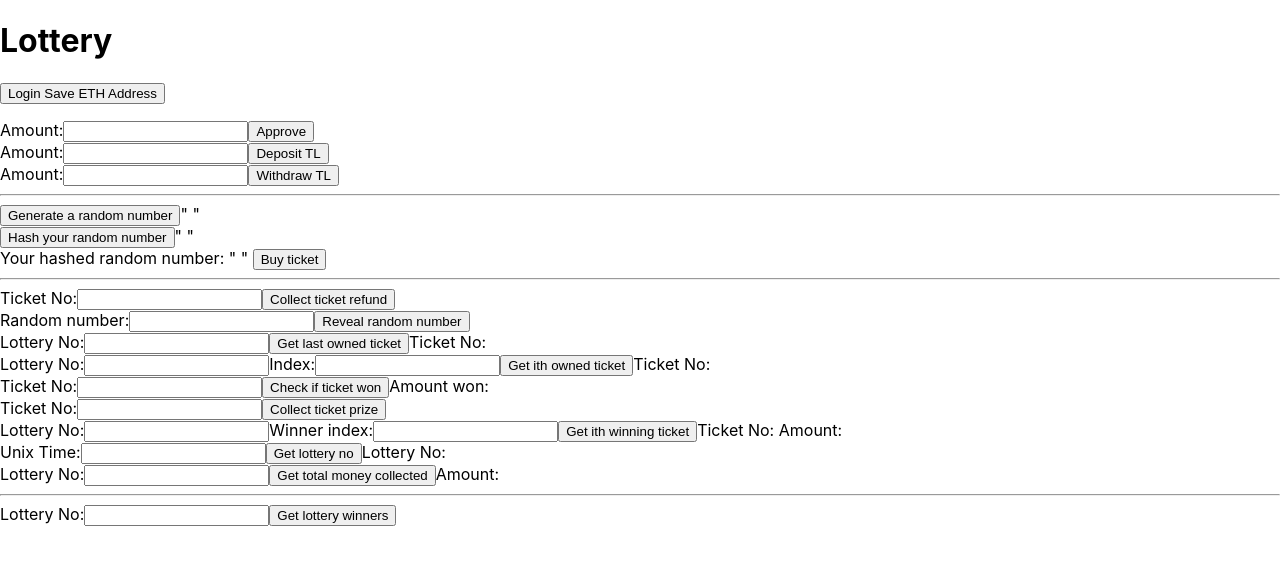
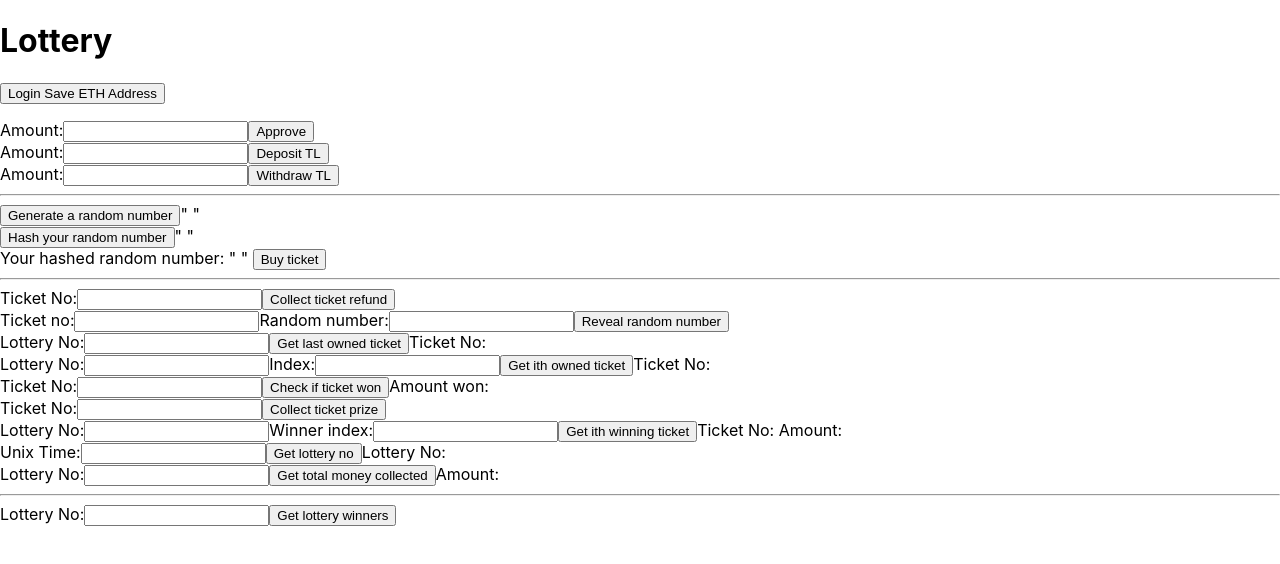
Before and after one commit to dedekoymert/lottery-app, a React (Create React App) app: page / in a window 1280 px wide. Shown: the top 564 px of the page. Built offline with nearby package versions, Linux system fonts and the light colour scheme.

Commit message:
reveal fix

```diff
--- a/src/App.js
+++ b/src/App.js
@@ -173,7 +173,7 @@ function App() {
     const signer =  provider.getSigner();
 
     const lotteryContract = new ethers.Contract(lotteryAddress, lotteryAbi, signer);
-    await lotteryContract.revealRndNumber(revealedRandomNumber);
+    await lotteryContract.revealRndNumber(ticketNoReveal, revealedRandomNumber);
   }
 
   async function getLastOwnedHandler(event) {
@@ -288,6 +288,7 @@ function App() {
   const [lotteryNoMoneyCollected, setLotteryNoMoneyCollected] = useState('');
   const [moneyCollected, setMoneyCollected] = useState('');
   const [lotteryNoWinners, setLotteryNoWinners] = useState('');
+  const [ticketNoReveal, setTicketNoReveal] = useState('');
 
   return (
     <div className="flex w-full h-fit justify-center content-center items-center space-x-4">
@@ -387,6 +388,15 @@ function App() {
             </div>
             <div>
               <form onSubmit={revealRandomNumberHandler}>
+              <label>
+                Ticket no:
+                <input
+                  type="text"
+                  value={ticketNoReveal}
+                  required={true}
+                  onChange={(e) => setTicketNoReveal(e.target.value)}
+                />
+              </label>
               <label>
                 Random number:
                 <input
```
